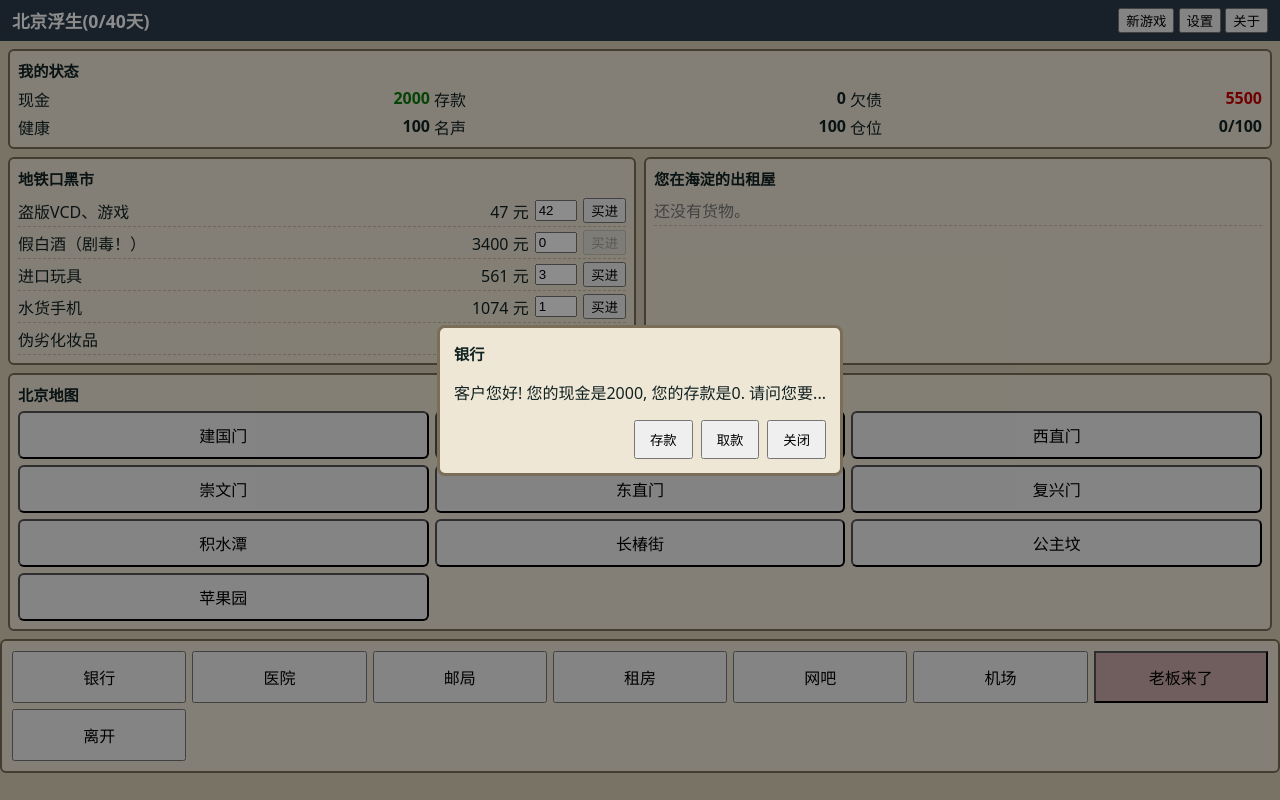
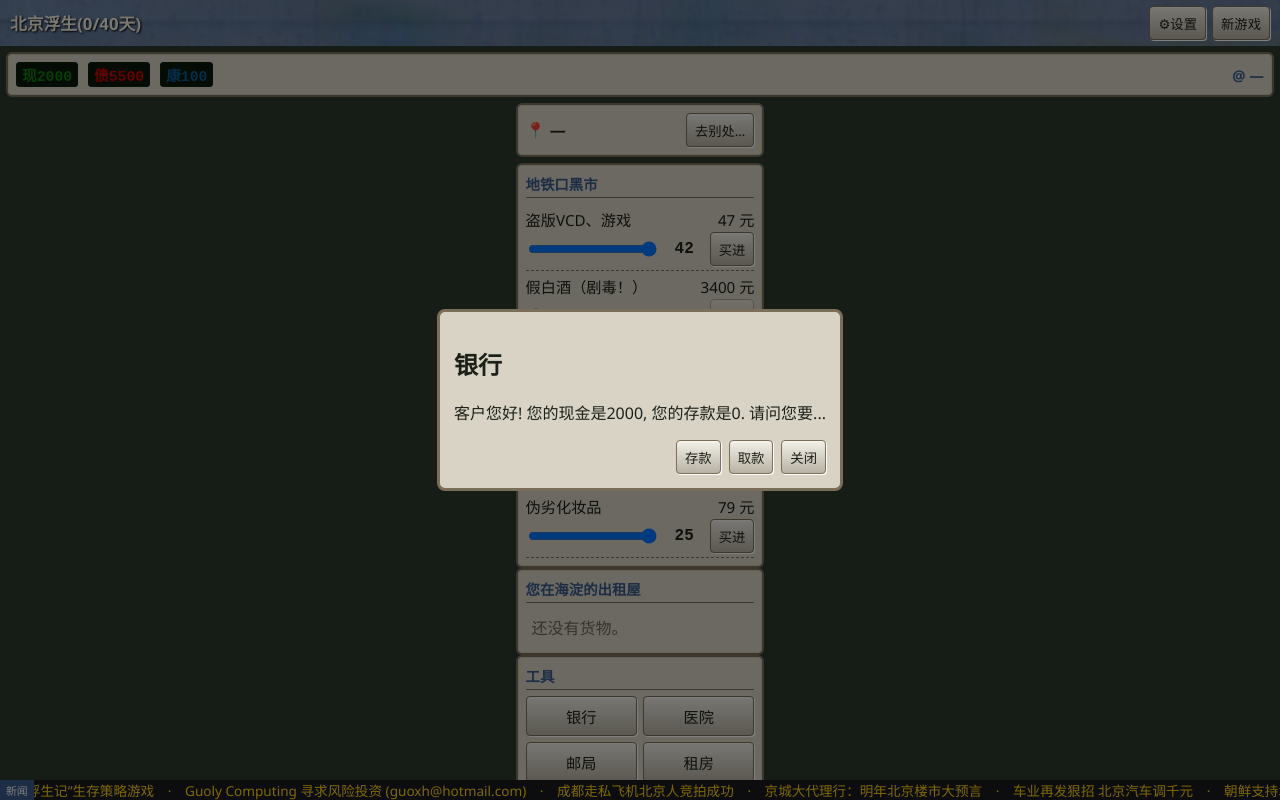
Before and after one commit to narcotics726/beijingfushengji-html, a Svelte app: page / in a window 1280 px wide. Both pictures are taken after a click on the button "银行". Shown: the top 800 px of the page. Built offline with nearby package versions, Linux system fonts and the light colour scheme.

Commit message:
feat(M2): 移动优先单列布局(状态条常驻/位置条弹选地点/交易区上下分区/子系统平铺/数量滑杆) + retro 皮肤抽象(theme.css+bg) + 顶部天数标题 + 底部新闻滚动条(Ticker,?raw) + B11买入提示 + B13排行榜入口

```diff
--- a/src/App.svelte
+++ b/src/App.svelte
@@ -21,43 +21,46 @@
     setEndName,
     updateSettings,
   } from './ui/game'
-  import { maxBuyQty } from './core/actions'
+  import { maxBuyQty, maxSellQty } from './core/actions'
+  import { getTop10 } from './core/storage'
   import { playSound } from './ui/sound'
   import { GOODS } from './core/data/goods'
   import { LOCATIONS } from './core/data/locations'
+  import { parseTicker } from './core/data/texts'
+  import theme from './ui/skins/retro/theme'
 
   const g = $derived($game)
+  const marketGoods = $derived(GOODS.filter((x) => g.prices[x.id] > 0))
+  const houseGoods = $derived(GOODS.filter((x) => g.holdings[x.id] > 0))
+  const locName = $derived(LOCATIONS.find((l) => l.id === g.loc)?.name ?? '—')
+  const tickerItems = parseTicker()
+  const tickerText = tickerItems.join('　·　')
 
   let buyQty = $state<Record<number, number>>({})
   let sellQty = $state<Record<number, number>>({})
   let amountDlg = $state<null | { mode: 'deposit' | 'withdraw' | 'heal' | 'repay'; label: string; max: number }>(null)
-  let amountValue = $state(1)
+  let amountValue = $state(0)
   let showSettings = $state(false)
   let showBank = $state(false)
   let showBoss = $state(false)
+  let showLocation = $state(false)
+  let showRank = $state(false)
+  let showStatus = $state(false)
 
-  const marketGoods = $derived(GOODS.filter((x) => g.prices[x.id] > 0))
-  const houseGoods = $derived(GOODS.filter((x) => g.holdings[x.id] > 0))
+  // 原版买卖数量默认=最大；金钱/价格/持仓一变化即重算为当前可买/可卖上限（可为 0）
+  $effect(() => {
+    const gg = g
+    for (const gd of marketGoods) buyQty[gd.id] = maxBuyQty(gg, gd.id)
+    for (const gd of houseGoods) sellQty[gd.id] = maxSellQty(gg, gd.id)
+  })
 
   function qv(map: Record<number, number>, id: number) {
     return map[id] ?? 0
   }
-  // 原版买卖数量默认=最大；金钱/价格/持仓一变化即重算为当前可买/可卖上限（可为 0）
-  $effect(() => {
-    const gg = g
-    for (const gd of marketGoods) {
-      buyQty[gd.id] = maxBuyQty(gg, gd.id)
-    }
-    for (const gd of houseGoods) {
-      // 当天不在黑市(价格0)或没货 → 不可卖，数量 0
-      sellQty[gd.id] = gg.prices[gd.id] > 0 ? gg.holdings[gd.id] : 0
-    }
-  })
-  // 移动到新地点（过天）；数量由上面的 $effect 自动重算为新一天的最大
   function goTo(id: number) {
     moveToLoc(id)
+    showLocation = false
   }
-  // 银行：播开门音 + 打开存取款面板（源版 CEnterBank）
   function goBank() {
     if (g.soundEnabled) playSound('opendoor.wav')
     showBank = true
@@ -70,14 +73,10 @@
     showBank = false
     openAmount('withdraw', '您提走多少钱?', g.bank)
   }
-
-  // 医院：健康满 → 直接「大哥！神经科这边挂号」；否则开治疗点数框(默认=治满)
   function goHospital() {
     if (g.health >= 100) hospitalAction(0)
     else openAmount('heal', `大夫高兴地拍着手：“您的健康点数是${g.health}，需要治疗的点数是${100 - g.health}。`, 100 - g.health)
   }
-
-  // 邮局：有欠债 → 播开门音 + 打开还款输入（默认/上限 = min(现金,欠债)）；无欠债 → 财富台词
   function goPost() {
     if (g.debt > 0) {
       if (g.soundEnabled) playSound('opendoor.wav')
@@ -88,7 +87,7 @@
   }
   function openAmount(mode: 'deposit' | 'withdraw' | 'heal' | 'repay', label: string, max: number) {
     amountDlg = { mode, label, max }
-    amountValue = max // 默认=最大（源版：存全现金/取全存款/治满/还到 min(cash,debt)）
+    amountValue = max
   }
   function confirmAmount() {
     if (!amountDlg) return
@@ -100,57 +99,94 @@
     else if (m === 'repay') repayAction(v)
     else hospitalAction(v)
   }
+  // B11 买入提示
+  function buyHint(goodId: number): string {
+    if (maxBuyQty(g, goodId) > 0) return ''
+    if (g.prices[goodId] > g.cash) return g.bank > 0 ? '现金不够，去银行提点吧' : '现金不够，银行也没存款'
+    return '仓满，租更大的房子吧'
+  }
 </script>
 
 <!-- 顶部标题 -->
-<header>
+<header class="topbar">
+  <div class="banner" style="background-image:url({theme.bg})"></div>
   <h1>北京浮生({40 - g.timeLeft}/40天)</h1>
-  <div class="head-btns">
+  <div class="top-actions">
+    <button onclick={() => (showSettings = true)}>⚙设置</button>
     <button onclick={() => startNewGame()}>新游戏</button>
-    <button onclick={() => (showSettings = true)}>设置</button>
-    <button onclick={() => (amountDlg = null)}>关于</button>
   </div>
 </header>
 
-<div class="layout">
-  <!-- 状态面板 -->
-  <section class="status">
-    <h2>我的状态</h2>
-    <div class="stat-grid">
-      <div class="stat">现金 <b class="pos">{g.cash}</b></div>
-      <div class="stat">存款 <b>{g.bank}</b></div>
-      <div class="stat">欠债 <b class="neg">{g.debt}</b></div>
-      <div class="stat">健康 <b>{g.health}</b></div>
-      <div class="stat">名声 <b class:red={g.fame < 60}>{g.fame}</b></div>
-      <div class="stat">仓位 <b>{g.total}/{g.coat}</b></div>
-    </div>
+<!-- 状态条 常驻，点开展开 -->
+<section
+  class="statusbar panel"
+  role="button"
+  tabindex="0"
+  onclick={() => (showStatus = !showStatus)}
+  onkeydown={(e) => {
+    if (e.key === 'Enter' || e.key === ' ') {
+      showStatus = !showStatus
+      e.preventDefault()
+    }
+  }}
+>
+  <span class="led cash">现{g.cash}</span>
+  <span class="led debt">债{g.debt}</span>
+  <span class="led health">康{g.health}</span>
+  <span class="where">@ {locName}</span>
+  {#if showStatus}
+    <span class="led bank">存{g.bank}</span>
+    <span class="led fame">名{g.fame}</span>
+    <span class="led cap">位 {g.total}/{g.coat}</span>
+  {/if}
 </section>
 
-  <!-- 黑市 -->
+<main class="scroll">
+  <!-- 位置条 → 弹选地点 -->
+  <section class="locbar panel">
+    <span class="loc-now">📍 {locName}</span>
+    <button onclick={() => (showLocation = true)}>去别处…</button>
+  </section>
+
+  <!-- 交易区 上 = 黑市(买) -->
   <section class="panel market">
     <h2>地铁口黑市</h2>
     <ul>
       {#each marketGoods as good (good.id)}
-        <li>
+        <li class="row">
+          <div class="row-head">
             <span class="name">{good.name}</span>
             <span class="price">{g.prices[good.id]} 元</span>
-          <input type="number" min="0" max={maxBuyQty(g, good.id)} bind:value={buyQty[good.id]} />
+          </div>
+          <div class="row-ctrl">
+            <input type="range" min="0" max={maxBuyQty(g, good.id)} bind:value={buyQty[good.id]} />
+            <b class="qty">{qv(buyQty, good.id)}</b>
             <button disabled={maxBuyQty(g, good.id) <= 0} onclick={() => buyAction(good.id, qv(buyQty, good.id))}>买进</button>
+          </div>
+          {#if buyHint(good.id)}<div class="hint">{buyHint(good.id)}</div>{/if}
         </li>
+      {:else}
+        <li class="empty">今日黑市无货。</li>
       {/each}
     </ul>
   </section>
 
-  <!-- 出租屋 -->
+  <!-- 交易区 下 = 出租屋(卖) -->
   <section class="panel house">
     <h2>您在海淀的出租屋</h2>
     <ul>
       {#each houseGoods as good (good.id)}
-        <li>
+        <li class="row">
+          <div class="row-head">
             <span class="name">{good.name}</span>
             <span class="price">进{g.holdCost[good.id]}元 ×{g.holdings[good.id]}</span>
-          <input type="number" min="0" max={g.prices[good.id] > 0 ? g.holdings[good.id] : 0} bind:value={sellQty[good.id]} />
-          <button disabled={!(g.prices[good.id] > 0 && g.holdings[good.id] > 0)} onclick={() => sellAction(good.id, qv(sellQty, good.id))}>卖出</button>
+          </div>
+          <div class="row-ctrl">
+            <input type="range" min="0" max={maxSellQty(g, good.id)} bind:value={sellQty[good.id]} />
+            <b class="qty">{qv(sellQty, good.id)}</b>
+            <button disabled={maxSellQty(g, good.id) <= 0} onclick={() => sellAction(good.id, qv(sellQty, good.id))}>卖出</button>
+          </div>
+          {#if maxSellQty(g, good.id) <= 0 && g.prices[good.id] <= 0}<div class="hint">今日无市价，暂无法出售</div>{/if}
         </li>
       {:else}
         <li class="empty">还没有货物。</li>
@@ -158,38 +194,54 @@
     </ul>
   </section>
 
-  <!-- 北京地图：10 地点 -->
-  <section class="panel map">
-    <h2>北京地图</h2>
-    <div class="loc-grid">
-      {#each LOCATIONS as loc (loc.id)}
-        <button class:active={g.loc === loc.id} onclick={() => goTo(loc.id)}>
-          {loc.name}
-        </button>
-      {/each}
-    </div>
-  </section>
-</div>
-
-<!-- 底栏子系统按钮 -->
-<footer class="actions">
+  <!-- 子系统平铺底部 -->
+  <section class="subsys panel">
+    <h2>工具</h2>
+    <div class="subsys-grid">
       <button onclick={() => goBank()}>银行</button>
       <button onclick={() => goHospital()}>医院</button>
       <button onclick={() => goPost()}>邮局</button>
       <button onclick={() => rentAction()}>租房</button>
       <button onclick={() => wangbaAction()}>网吧</button>
       <button onclick={() => airportAction()}>机场</button>
-  <button class="boss" onclick={() => (showBoss = true)}>老板来了</button>
+      <button onclick={() => (showRank = true)}>排行榜</button>
+      <button class="boss" onclick={() => (showBoss = true)}>老板</button>
       <button class="danger" onclick={() => exitGame()}>离开</button>
+    </div>
+  </section>
+</main>
+
+<!-- 底部新闻滚动条 -->
+<footer class="ticker">
+  <span class="ticker-title">新闻</span>
+  <div class="ticker-track"><span>{tickerText}</span></div>
 </footer>
 
-<!-- 金额 / 治疗对话框 -->
+<!-- 弹选地点 -->
+{#if showLocation}
+  <div class="modal">
+    <div class="box">
+      <h2>北京地图</h2>
+      <div class="loc-grid">
+        {#each LOCATIONS as loc (loc.id)}
+          <button class:active={g.loc === loc.id} onclick={() => goTo(loc.id)}>{loc.name}</button>
+        {/each}
+      </div>
+      <div class="actions"><button onclick={() => (showLocation = false)}>关闭</button></div>
+    </div>
+  </div>
+{/if}
+
+<!-- 金额 / 治疗（滑杆） -->
 {#if amountDlg}
   <div class="modal">
     <div class="box">
-      <p>{amountDlg.label}</p>
-      <input type="number" min="0" max={amountDlg.max} bind:value={amountValue} />
-      <div class="row">
+      <p class="dlg-label">{amountDlg.label}</p>
+      <div class="slider-row">
+        <input type="range" min="0" max={amountDlg.max} bind:value={amountValue} />
+        <b class="qty">{amountValue}</b>
+      </div>
+      <div class="actions">
         <button onclick={() => confirmAmount()}>确定</button>
         <button onclick={() => (amountDlg = null)}>取消</button>
       </div>
@@ -197,13 +249,13 @@
   </div>
 {/if}
 
-<!-- 银行（存取款） -->
+<!-- 银行 -->
 {#if showBank}
   <div class="modal">
     <div class="box">
       <h2>银行</h2>
       <p>客户您好! 您的现金是{g.cash}, 您的存款是{g.bank}. 请问您要...</p>
-      <div class="row">
+      <div class="actions">
         <button onclick={() => bankDep()}>存款</button>
         <button onclick={() => bankWit()}>取款</button>
         <button onclick={() => (showBank = false)}>关闭</button>
@@ -212,7 +264,34 @@
   </div>
 {/if}
 
-<!-- Boss「老板来了」保护窗：一键遮盖全场 -->
+<!-- 排行榜（B13） -->
+{#if showRank}
+  <div class="modal">
+    <div class="box">
+      <h2>富豪榜</h2>
+      <ol class="rank">
+        {#each getTop10() as h, i (i)}
+          <li>{h.name} — {h.score}元（{h.fame}）</li>
+        {/each}
+      </ol>
+      <div class="actions"><button onclick={() => (showRank = false)}>关闭</button></div>
+    </div>
+  </div>
+{/if}
+
+<!-- 设置 -->
+{#if showSettings}
+  <div class="modal">
+    <div class="box">
+      <h2>设置</h2>
+      <label><input type="checkbox" checked={$settings.sound} onchange={(e) => updateSettings({ sound: e.currentTarget.checked })} /> 声音</label>
+      <label><input type="checkbox" checked={$settings.hack} onchange={(e) => updateSettings({ hack: e.currentTarget.checked })} /> 黑客事件</label>
+      <div class="actions"><button onclick={() => (showSettings = false)}>关闭</button></div>
+    </div>
+  </div>
+{/if}
+
+<!-- Boss 保护窗 -->
 {#if showBoss}
   <button class="boss-veil" type="button" onclick={() => (showBoss = false)}>
     <span class="boss-screen">
@@ -222,26 +301,12 @@
   </button>
 {/if}
 
-<!-- 设置 -->
-{#if showSettings}
-  <div class="modal">
-    <div class="box">
-      <h2>设置</h2>
-      <label><input type="checkbox" checked={$settings.sound} onchange={(e) => updateSettings({ sound: e.currentTarget.checked })} /> 声音</label>
-      <label><input type="checkbox" checked={$settings.hack} onchange={(e) => updateSettings({ hack: e.currentTarget.checked })} /> 黑客事件</label>
-      <div class="row"><button onclick={() => (showSettings = false)}>关闭</button></div>
-    </div>
-  </div>
-{/if}
-
-<!-- 事件弹窗（队列逐个播放） -->
+<!-- 事件弹窗（队列逐个） -->
 {#if $events.length > 0}
   <div class="modal">
     <div class="box">
-      <p class="event-text">{($events[0]).text}</p>
-      <div class="row">
-        <button onclick={() => advanceEvent()}>下一步</button>
-      </div>
+      <p class="event-text">{$events[0].text}</p>
+      <div class="actions"><button onclick={() => advanceEvent()}>下一步</button></div>
     </div>
   </div>
 {/if}
@@ -258,7 +323,7 @@
           <label>你的名字：<input type="text" value={$endResult.name} onchange={(e) => setEndName(e.currentTarget.value)} /></label>
           <p>恭喜进入前 10（第 {$endResult.order + 1} 名）</p>
         {/if}
-        <ol class="top10">
+        <ol class="rank">
           {#each $endResult.top10 as h, i (i)}
             <li>{h.name} — {h.score}元（{h.fame}）</li>
           {/each}
@@ -266,7 +331,7 @@
       {:else}
         <p>{$endResult.message}</p>
       {/if}
-      <div class="row">
+      <div class="actions">
         <button onclick={() => startNewGame()}>再玩一把</button>
         <button onclick={() => (endResult.set(null))}>关闭</button>
       </div>
@@ -275,43 +340,52 @@
 {/if}
 
 <style>
-  :global(*) { box-sizing: border-box; }
-  :global(body) { margin: 0; font-family: system-ui, sans-serif; background: #d9d0b8; color: #122; }
-  .layout { display: grid; gap: 8px; padding: 8px; }
-  header { display: flex; justify-content: space-between; align-items: center; padding: 8px 12px; background: #2b3a4a; color: #fff; }
-  header h1 { margin: 0; font-size: 1.1em; }
-  section, footer { background: #efe7d6; border: 2px solid #7a6e58; border-radius: 6px; padding: 8px; }
-  h2 { margin: 0 0 6px; font-size: 0.95em; }
-  .stat-grid { display: grid; grid-template-columns: repeat(3, 1fr); gap: 4px; }
-  .stat b { float: right; }
-  .pos { color: #0a7a0a; }
-  .neg, .red { color: #c00; }
+  .topbar { position: sticky; top: 0; z-index: 9; background: var(--fsj-accent); color: var(--fsj-title); display: flex; align-items: center; gap: 8px; padding: 6px 10px; overflow: hidden; }
+  .topbar h1 { margin: 0; font-size: 1.05em; flex: 1; position: relative; z-index: 1; text-shadow: 1px 1px 2px #000; }
+  .banner { position: absolute; inset: 0; background-size: cover; background-position: center; opacity: 0.28; }
+  .top-actions { position: relative; z-index: 1; display: flex; gap: 6px; }
+  .statusbar { display: flex; flex-wrap: wrap; gap: 6px 10px; align-items: center; font-size: 0.92em; margin: 6px; }
+  .led { font-family: "Courier New", monospace; font-weight: 700; background: #0a160a; color: var(--fsj-led-on); border: 1px solid #0a200a; border-radius: 3px; padding: 1px 5px; }
+  .led.cash { color: var(--fsj-cash); }
+  .led.debt { color: var(--fsj-debt); }
+  .led.health { color: var(--fsj-health); }
+  .where { margin-left: auto; color: var(--fsj-accent); font-weight: 700; }
+  .scroll { flex: 1; overflow: auto; padding: 0 6px 8px; }
   ul { list-style: none; margin: 0; padding: 0; }
-  li { display: flex; align-items: center; gap: 6px; padding: 3px 0; border-bottom: 1px dashed #c8bd9f; }
-  li .name { flex: 1; }
-  li .price { min-width: 5em; text-align: right; }
-  li input { width: 3.2em; }
-  li.empty { color: #777; }
-  .loc-grid { display: grid; grid-template-columns: repeat(3, 1fr); gap: 6px; }
-  .loc-grid button { padding: 10px; font-size: 1em; border-radius: 6px; }
-  .loc-grid button.active { background: #3c8; color: #fff; border-color: #287; }
-  footer.actions { display: grid; grid-template-columns: repeat(4, 1fr); gap: 6px; padding: 10px; }
-  footer.actions button { padding: 12px; font-size: 1em; }
-  button { cursor: pointer; }
-  .modal { position: fixed; inset: 0; background: rgba(0,0,0,0.45); display: grid; place-items: center; z-index: 10; }
-  .box { background: #efe7d6; border: 3px solid #7a6e58; border-radius: 8px; padding: 14px; max-width: 92vw; max-height: 80vh; overflow: auto; }
-  .row { display: flex; gap: 8px; margin-top: 10px; justify-content: flex-end; }
-  .row button { padding: 8px 14px; }
-  .event-text { font-size: 1.05em; line-height: 1.5; white-space: pre-wrap; }
-  .top10 { margin: 6px 0; padding-left: 1.2em; }
-  .boss-veil { position: fixed; inset: 0; z-index: 20; background: #0a3050; display: grid; place-items: center; cursor: pointer; }
-  .boss-screen { text-align: center; color: #f0f0b0; font-family: Georgia, serif; }
+  .row { border-bottom: 1px dashed var(--fsj-border); padding: 4px 0; }
+  .row-head { display: flex; justify-content: space-between; font-size: 0.95em; }
+  .row-ctrl { display: flex; align-items: center; gap: 8px; margin-top: 2px; }
+  .row-ctrl input[type="range"] { flex: 1; }
+  .qty { min-width: 2.2em; text-align: center; font-family: "Courier New", monospace; }
+  .hint { color: var(--fsj-debt); font-size: 0.82em; }
+  .empty { color: var(--fsj-dim); padding: 6px; }
+  .locbar { display: flex; align-items: center; justify-content: space-between; margin-bottom: 6px; }
+  .loc-now { font-weight: 700; }
+  .subsys-grid { display: grid; grid-template-columns: repeat(auto-fill, minmax(76px, 1fr)); gap: 6px; }
+  .subsys-grid button { min-height: 40px; font-size: 0.95em; }
+  .boss { background: #d4b0b0; }
+  .danger { background: #e0b0b0; color: #600; }
+  .ticker { position: sticky; bottom: 0; z-index: 9; display: flex; align-items: center; background: #1a1a20; color: var(--fsj-ticker, #ffd400); font-size: 0.85em; overflow: hidden; }
+  .ticker-title { background: var(--fsj-accent); color: #fff; padding: 2px 6px; font-size: 0.8em; }
+  .ticker-track { white-space: nowrap; overflow: hidden; flex: 1; }
+  .ticker-track span { display: inline-block; padding-left: 100%; animation: ticker 60s linear infinite; }
+  @keyframes ticker { to { transform: translateX(-100%); } }
+  .modal { position: fixed; inset: 0; background: rgba(0, 0, 0, 0.5); display: grid; place-items: center; z-index: 20; padding: 12px; }
+  .box { background: var(--fsj-panel); border: 3px solid var(--fsj-border); border-radius: 8px; padding: 14px; max-width: 96vw; max-height: 86vh; overflow: auto; }
+  .actions { display: flex; gap: 8px; margin-top: 10px; justify-content: flex-end; flex-wrap: wrap; }
+  .slider-row { display: flex; align-items: center; gap: 10px; }
+  .slider-row input[type="range"] { flex: 1; }
+  .dlg-label { white-space: pre-wrap; line-height: 1.4; }
+  .event-text { white-space: pre-wrap; line-height: 1.5; }
+  .loc-grid { display: grid; grid-template-columns: repeat(3, 1fr); gap: 6px; margin: 8px 0; }
+  .loc-grid button { padding: 12px; font-size: 1em; }
+  .loc-grid button.active { background: var(--fsj-accent); color: #fff; }
+  .rank { margin: 6px 0; padding-left: 1.2em; }
+  .boss-veil { position: fixed; inset: 0; z-index: 30; background: #0a3050; display: grid; place-items: center; cursor: pointer; }
+  .boss-screen { text-align: center; color: #f0f0b0; }
   .boss-screen h1 { font-size: 2.4em; margin: 0 0 8px; letter-spacing: 0.2em; }
   .boss-screen p { color: #cbd7e6; }
-  .boss { background: #caa; }
   @media (min-width: 760px) {
-    .layout { grid-template-columns: 1fr 1fr; }
-    .status, .map { grid-column: 1 / -1; }
-    footer.actions { grid-template-columns: repeat(7, 1fr); }
+    .scroll { max-width: 760px; margin: 0 auto; }
   }
 </style>
--- /dev/null
+++ b/src/core/data/texts.ts
@@ -0,0 +1,41 @@
+// 文本数据：构建期以 ?raw 导入（UTF-8，逐字来自原版 Tips/News/Ticker）。详见 PLAN §5.3。
+import tickerRaw from './text/ticker.txt?raw'
+import tipsRaw from './text/tips.txt?raw'
+import newsRaw from './text/news.txt?raw'
+
+export const TICKER_RAW = tickerRaw
+export const TIPS_RAW = tipsRaw
+export const NEWS_RAW = newsRaw
+
+// Ticker 原格式：「新闻文本 | 时间 | 新闻文本 | 时间 | …」
+// 解析成若干新闻条目（去掉纯时间片段，保留文本）。
+export function parseTicker(raw: string = TICKER_RAW): string[] {
+  const parts = raw.split('|').map((s) => s.trim()).filter(Boolean)
+  const items: string[] = []
+  let cur = ''
+  for (const p of parts) {
+    if (/^\d{1,2}[:.]\d{1,2}/.test(p)) {
+      // 时间片段：结束上一条
+      if (cur) {
+        items.push(cur)
+        cur = ''
+      }
+    } else {
+      cur = p
+    }
+  }
+  if (cur) items.push(cur)
+  return items
+}
+
+// Tips：每行 = 「内容 \t 出处 \t 署名]，按行拆分
+export function parseTips(raw: string = TIPS_RAW): { text: string; from: string }[] {
+  return raw
+    .split(/\r?\n/)
+    .map((l) => l.trim())
+    .filter(Boolean)
+    .map((l) => {
+      const [text, from] = l.split('\t')
+      return { text: (text || '').trim(), from: (from || '').trim() }
+    })
+}
--- a/src/main.ts
+++ b/src/main.ts
@@ -1,4 +1,5 @@
 import { mount } from 'svelte'
+import './ui/skins/retro/theme.css' // 全局引入 retro 皮肤（换肤 = 换这一行/这份 css）
 import App from './App.svelte'
 
 const app = mount(App, {
--- /dev/null
+++ b/src/ui/skins/retro/theme.css
@@ -0,0 +1,64 @@
+/* retro 皮肤：Win2000 观感风格的 CSS 变量 + 基础布景。可在 main.ts 全局引入。
+   换肤 = 换一套 CSS 变量/背景（叠另一份 theme.css），core 不动。 */
+
+:root {
+  /* 界面色板（Win2000 米灰 + 深氛围） */
+  --fsj-bg: #2c3a2e;            /* 页面底 */
+  --fsj-panel: #d8d3c5;         /* 面板 */
+  --fsj-panel2: #e7e4d8;
+  --fsj-border: #7a6e58;        /* 边框 */
+  --fsj-shadow: #fff;           /* 高光 */
+  --fsj-btntop: #f2f0e8;
+  --fsj-btnbot: #b8b2a4;
+  --fsj-text: #1c2019;
+  --fsj-title: #f3f2e2;         /* 顶部标题 */
+  --fsj-accent: #3a5a8c;        /* 选中/强调 */
+  --fsj-led-on: #35e03a;        /* LED 绿 */
+  --fsj-led-off: #1c3a1c;
+  --fsj-cash: #0a7a0a;
+  --fsj-debt: #c00;
+  --fsj-health: #0a5a8c;
+  --fsj-dim: #6b6656;
+
+  font-size: 16px;
+}
+
+* { box-sizing: border-box; }
+html, body { height: 100%; margin: 0; padding: 0; }
+#app { min-height: 100vh; display: flex; flex-direction: column; }
+body {
+  font-family: "Segoe UI", system-ui, sans-serif;
+  background: var(--fsj-bg);
+  color: var(--fsj-text);
+  -webkit-text-size-adjust: 100%;
+}
+
+button {
+  font-family: inherit;
+  background: linear-gradient(var(--fsj-btntop), var(--fsj-btnbot));
+  border: 1px solid var(--fsj-border);
+  border-radius: 4px;
+  box-shadow: 1px 1px 0 var(--fsj-shadow), inset 0 1px 0 rgba(255, 255, 255, 0.55);
+  color: var(--fsj-text);
+  padding: 3px 8px;
+  min-height: 34px;
+  cursor: pointer;
+  touch-action: manipulation;
+}
+button:active { transform: translateY(1px); box-shadow: none; }
+button:disabled { opacity: 0.45; cursor: not-allowed; box-shadow: none; }
+
+.panel {
+  background: var(--fsj-panel);
+  border: 2px solid var(--fsj-border);
+  border-radius: 6px;
+  box-shadow: inset 0 0 0 1px rgba(0, 0, 0, 0.08);
+  padding: 8px;
+}
+.panel h2 {
+  margin: 0 0 6px;
+  font-size: 0.9em;
+  color: var(--fsj-accent);
+  border-bottom: 1px solid var(--fsj-border);
+  padding-bottom: 3px;
+}
--- /dev/null
+++ b/src/ui/skins/retro/theme.ts
@@ -0,0 +1,16 @@
+// 皮肤定义：默认 retro。换肤 = 换这套 skin 元数据 + 对应 theme.css。core 不动。
+export interface Skin {
+  id: string
+  name: string
+  bg: string // 背景图相对路径（相对页面根，file:// 可加载）
+  tickerColor: string
+}
+
+const theme: Skin = {
+  id: 'retro',
+  name: 'retro',
+  bg: 'assets/img/game-backg.png',
+  tickerColor: 'rgb(255, 212, 0)',
+}
+
+export default theme
```
Also changed, not shown: scripts/convert-assets.mjs (+6 -3 lines), src/vite-env.d.ts (added, +7 -0 lines), src/core/data/text/news.txt (renamed from public/assets/text/news.txt), src/core/data/text/ticker.txt (renamed from public/assets/text/ticker.txt), src/core/data/text/tips.txt (renamed from public/assets/text/tips.txt), 1 other file (tests, documents, lock files or other folders). Lines whose indentation alone changed are shown as unchanged.
